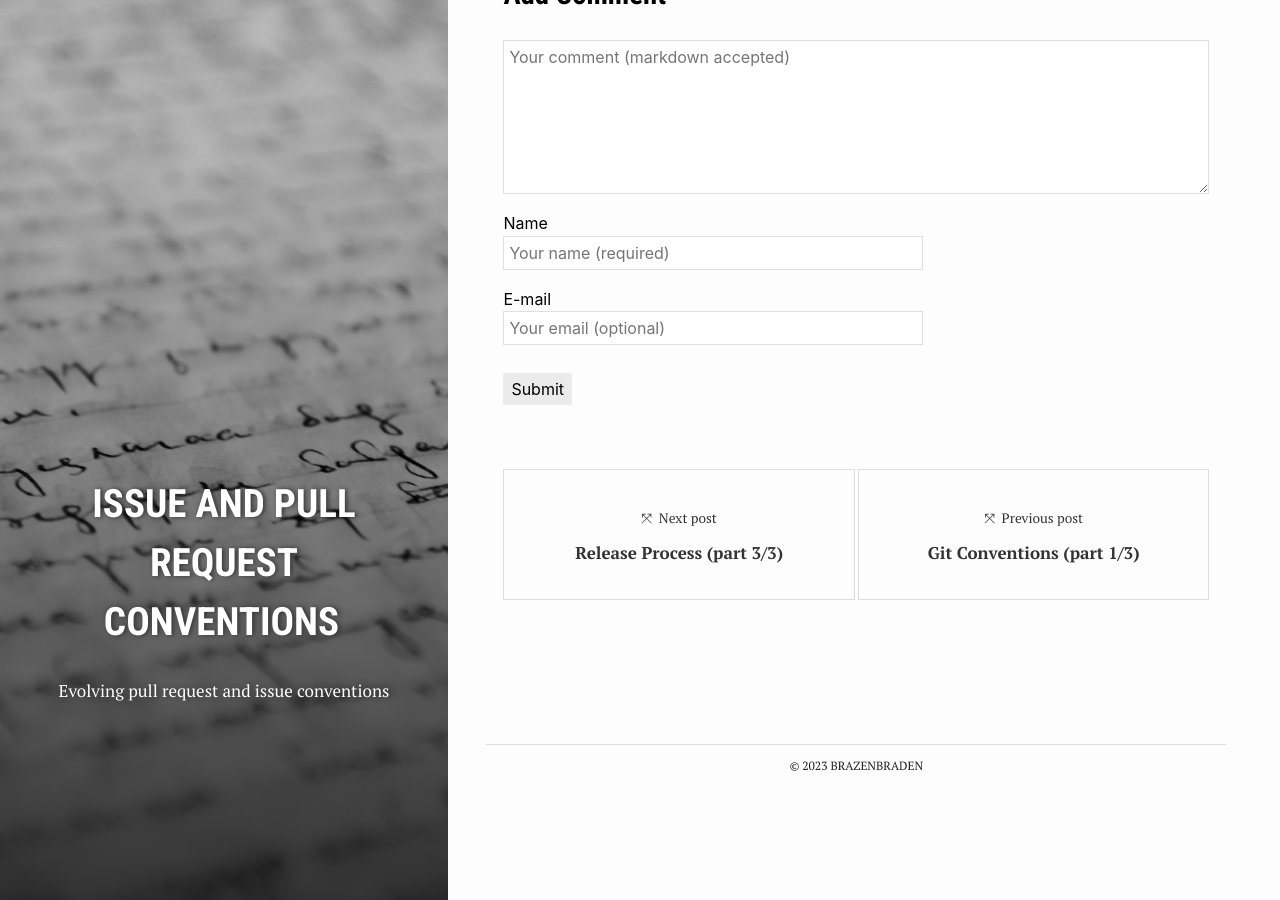
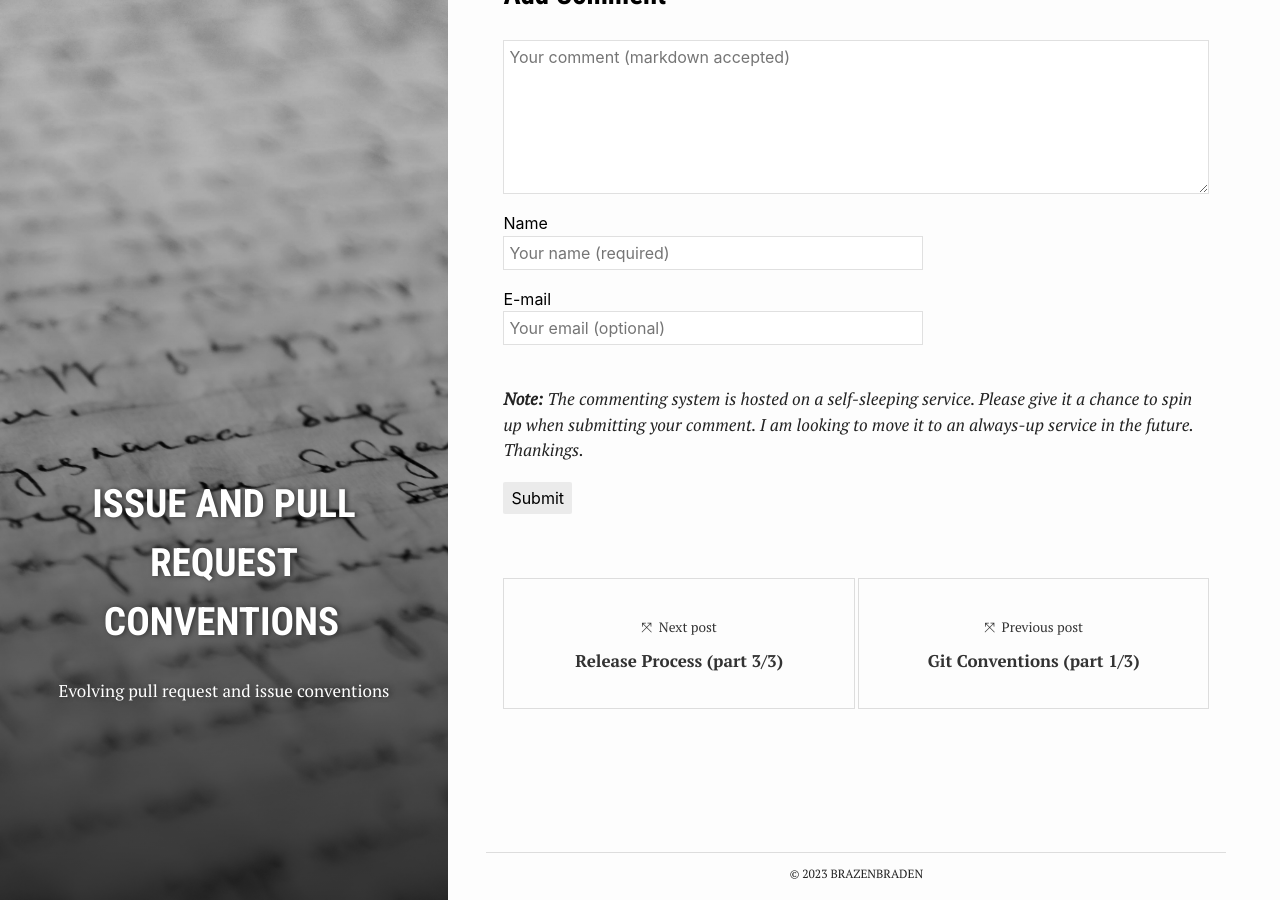
Before and after one commit to brazenbraden/brazenbraden.github.io, a Jekyll site: the page built from _posts/2023-09-05-github_process.md, in a window 1280 px wide and 900 px high, scrolled down 4519 px. Built offline with Jekyll 4.4.1, drawn with Linux system fonts in a browser that asks for light colours.

Commit message:
Adds note to comment form about sleeping service

```diff
--- a/_includes/comment_form.html
+++ b/_includes/comment_form.html
@@ -36,6 +36,10 @@
       <div id="reCaptcha" class="g-recaptcha" data-sitekey="{{ site.reCaptcha.siteKey }}"></div>
     {% endif %}
 
+    <div>
+      <p><i><b>Note:</b> The commenting system is hosted on a self-sleeping service. Please give it a chance to spin up when submitting your comment. I am looking to move it to an always-up service in the future. Thankings.</i></p>
+    </div>
+
     <button type="button" class="button" id="cancel-comment-reply-link" style="display: none">
       Cancel Reply
     </button>
@@ -43,7 +47,6 @@
     <button class="button" id="comment-form-submit">
       Submit
     </button>
-
 </form>
 
 <article class="modal">
```
